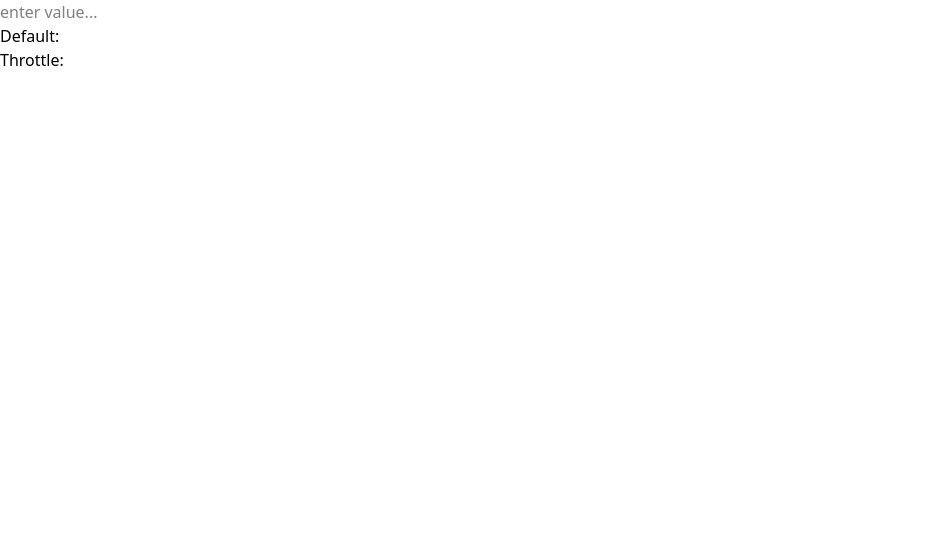
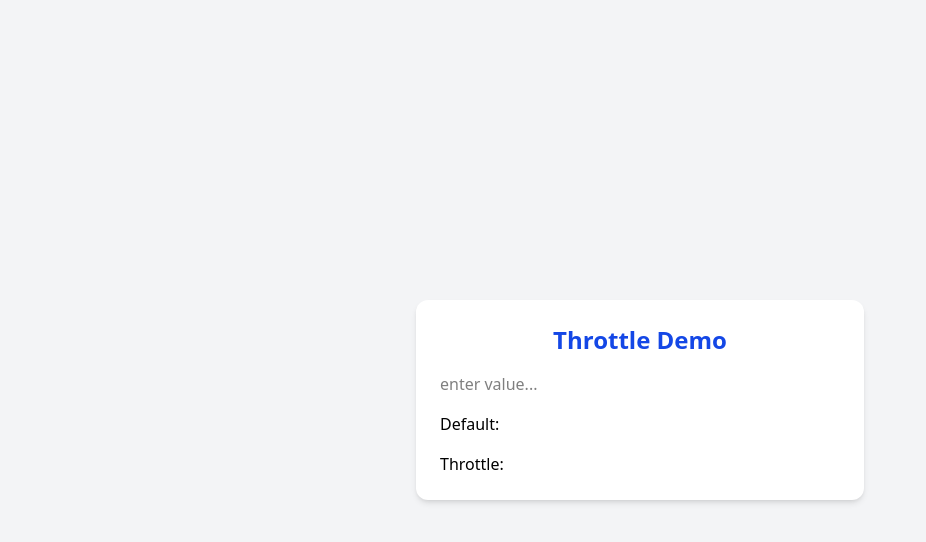
Before and after one commit to PraneethBunny123/All-App, a React (Vite) app: page / in a window 1280 px wide. Shown: the top 542 px of the page, without its empty margins (0-926 px from the left). Built offline with nearby package versions, Linux system fonts and the light colour scheme.

Commit message:
Completed the tailwinfd for the outline for better UI

```diff
--- a/src/project-apps/Throttle/Throttle.jsx
+++ b/src/project-apps/Throttle/Throttle.jsx
@@ -41,7 +41,9 @@ export default function Throttle() {
 
 
     return (
-        <div>
+        <div className="min-h-screen flex items-center justify-center bg-gray-100">
+            <div className="bg-white p-6 rounded-xl shadow-md w-full max-w-md space-y-4">
+                <h2 className="text-2xl font-bold text-center text-blue-700">Throttle Demo</h2>
                 <input
                     type="text"
                     placeholder="enter value..."
@@ -50,5 +52,6 @@ export default function Throttle() {
                 <p>Default: {defaultInput}</p>
                 <p>Throttle: {throttleInput}</p>
             </div>
+        </div>
     )
 }
```
Lines whose indentation alone changed are shown as unchanged.
